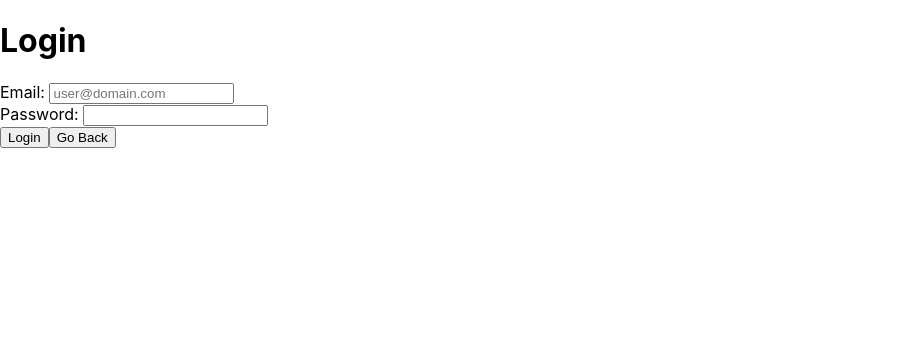
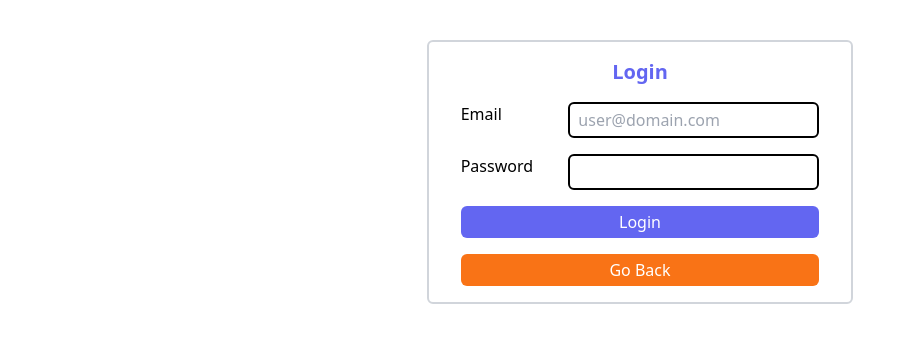
Before and after one commit to Tai-Huynh-1/web-spring23-2, a React (Create React App) app in the folder class/my-app/: page / in a window 1280 px wide. Shown: the top 342 px of the page, without its empty margins (0-916 px from the left). Built offline with nearby package versions, Linux system fonts and the light colour scheme.

Commit message:
added tailwind and proxy pattern

```diff
--- a/class/my-app/package.json
+++ b/class/my-app/package.json
@@ -35,5 +35,8 @@
       "last 1 firefox version",
       "last 1 safari version"
     ]
+  },
+  "devDependencies": {
+    "tailwindcss": "^3.3.2"
   }
 }
--- a/class/my-app/src/App.jsx
+++ b/class/my-app/src/App.jsx
@@ -40,7 +40,7 @@ class App extends Component {
 					<button onClick={this.handleToggleClockA}>Toggle ClockA</button>
 				</div> */}
 
-				<div>
+				<div className="example">
 					{/* <Palindrome /> */}
 					{/* <PalindromeB /> */}
 					{/* <ClockB /> */}
--- a/class/my-app/src/components/LoginForm.jsx
+++ b/class/my-app/src/components/LoginForm.jsx
@@ -1,4 +1,5 @@
-import React, { Fragment, useState } from "react";
+import React, { useState } from "react";
+import Button from "./common/Button";
 
 const LoginForm = () => {
 	// TODO: set up state management (use just 1 state)
@@ -8,7 +9,13 @@ const LoginForm = () => {
 	});
 
 	// TODO: set up and hook up the onChange handler (see if you can just use 1 onChange handler)
-	const handleChange = (event) => {};
+	const handleChange = (event) => {
+		const { id, value } = event.target;
+		setForm((prevForm) => ({
+			...prevForm,
+			[id]: value,
+		}));
+	};
 
 	const handleLogin = (event) => {
 		event.preventDefault();
@@ -16,33 +23,47 @@ const LoginForm = () => {
 		// TODO: perform some input validation:
 		// user's email must not be empty
 		// user's password must be at least 5 characters in length
+		const { email, password } = form; //  form is an object containing the form data
+
+		if (email.trim() === " ") {
+			alert("Please enter your email.");
+			return;
+		}
+
+		if (password.length < 5) {
+			alert("Password must be at least 5 characters long.");
+			return;
+		}
 
 		// API submission happens here
+		alert(`email is ${email} and password is ${password}`);
 	};
 
 	return (
-		<Fragment>
-			<h1>Login</h1>
-			<form onSubmit={handleLogin}>
+		<div className="flex justify-center">
+			<div className="mt-10 text-center border-gray-300 border-2 rounded-md p-4 px-8 w-8/12 sm:w-4/12">
+				<h1 className="text-xl text-indigo-500 mb-4 font-bold">Login</h1>
+				<form onSubmit={handleLogin} className="flex flex-col gap-4">
 					{/* email */}
-				<div>
-					<label htmlFor="email">Email: </label>
-					<input type="email" id="email" placeholder="user@domain.com" required onChange={handleChange} />
+					<div className="text-left flex justify-between">
+						<label htmlFor="email">Email</label>
+						<input className="border-2 border-black rounded-md px-2 py-1" type="email" id="email" placeholder="user@domain.com" required onChange={handleChange} />
 					</div>
 
 					{/* password */}
-				<div>
-					<label htmlFor="password">Password: </label>
-					<input type="password" id="password" required onChange={handleChange} />
+					<div className="text-left flex justify-between">
+						<label htmlFor="password">Password</label>
+						<input className="border-2 border-black rounded-md px-2 py-1" type="password" id="password" required onChange={handleChange} />
 					</div>
 
 					{/* 2 buttons for submission or go back */}
 
-				<button type="submit">Login</button>
+					<Button type="submit">Login</Button>
 
-				<button>Go Back</button>
+					<Button secondary>Go Back</Button>
 				</form>
-		</Fragment>
+			</div>
+		</div>
 	);
 };
 
--- /dev/null
+++ b/class/my-app/src/components/User.jsx
@@ -0,0 +1,44 @@
+import React from "react";
+
+/**
+ * NOTE: This component's name is User (singular, not plural)
+ * TODO: You need to build a component like the Users.jsx component you built earlier this week,
+ * but it will only fetch user data for a singular person. The url to fetch a single user's data is
+ * https://jsonplaceholder.typicode.com/users/1 - the "1" at the end indicate what user id the api will return.
+ * You need to make the number at the end dynamic (based on the user's input)
+ * You can paste that API endpoint into the browser to see the shape of the data being returned.
+ *
+ * Your component will have an input text field that asks the user what user id they want to fetch.
+ *
+ * Your component will then fetch the user with that id
+ * By default the id can be 0. and your component should check if the id is 0, don't attempt to make an API call
+ * to fetch the data.
+ *
+ * @returns
+ */
+const User = () => {
+	// TODO: handle state management here, account for loading, data, and error state
+
+	// TODO: Write handlers or any other logic you need to make the component work here
+
+	// TODO: conditionally render based on loading, error or successful fetch
+	return (
+		<div>
+			<h1>User By Id</h1>
+
+			<br />
+
+			<label>
+				User Id to Fetch:
+				<input type="text" />
+			</label>
+
+			<div>
+				<h2>User Data</h2>
+				{/* TODO: Display that user's data below such as user id, name, username, email */}
+			</div>
+		</div>
+	);
+};
+
+export default User;
--- /dev/null
+++ b/class/my-app/src/components/common/Button.jsx
@@ -0,0 +1,16 @@
+/**
+ * A reusable button with default styles and the ability to extend and modify styles. Proxy pattern.
+ * @param {*} param0 children, classname, secondary, and other props
+ * @returns Button component
+ */
+const Button = ({ children, className = "", secondary = false, ...otherProps }) => {
+	const styles = `${secondary ? "bg-orange-500" : "bg-indigo-500"} text-white rounded-md p-1 ${className}`;
+
+	return (
+		<button className={styles} type="button" {...otherProps}>
+			{children}
+		</button>
+	);
+};
+
+export default Button;
--- /dev/null
+++ b/class/my-app/src/components/common/Input.jsx
@@ -0,0 +1,13 @@
+import React from "react";
+
+/**
+ * TODO: Build a reusable input component with label and input
+ * All attributes passed as props must be passed onto the label or input node
+ * Your component must contain styles as well
+ * @returns
+ */
+const Input = () => {
+	return <div>Input</div>;
+};
+
+export default Input;
--- a/class/my-app/src/index.css
+++ b/class/my-app/src/index.css
@@ -1,13 +1,14 @@
-body {
-  margin: 0;
-  font-family: -apple-system, BlinkMacSystemFont, 'Segoe UI', 'Roboto', 'Oxygen',
-    'Ubuntu', 'Cantarell', 'Fira Sans', 'Droid Sans', 'Helvetica Neue',
-    sans-serif;
-  -webkit-font-smoothing: antialiased;
-  -moz-osx-font-smoothing: grayscale;
+/* body {
+	margin: 0;
+	font-family: -apple-system, BlinkMacSystemFont, "Segoe UI", "Roboto", "Oxygen", "Ubuntu", "Cantarell", "Fira Sans", "Droid Sans", "Helvetica Neue", sans-serif;
+	-webkit-font-smoothing: antialiased;
+	-moz-osx-font-smoothing: grayscale;
 }
 
 code {
-  font-family: source-code-pro, Menlo, Monaco, Consolas, 'Courier New',
-    monospace;
-}
+	font-family: source-code-pro, Menlo, Monaco, Consolas, "Courier New", monospace;
+} */
+
+@tailwind base;
+@tailwind components;
+@tailwind utilities;
--- /dev/null
+++ b/class/my-app/tailwind.config.js
@@ -0,0 +1,8 @@
+/** @type {import('tailwindcss').Config} */
+module.exports = {
+	content: ["./src/**/*.{js,jsx,ts,tsx}"],
+	theme: {
+		extend: {},
+	},
+	plugins: [],
+};
```
Also changed, not shown: 1 other file (tests, documents, lock files or other folders). Lines whose indentation alone changed are shown as unchanged.
